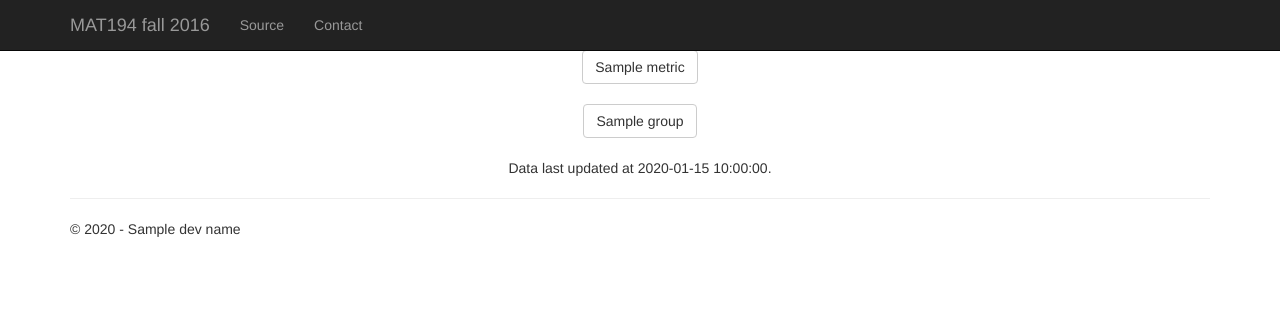
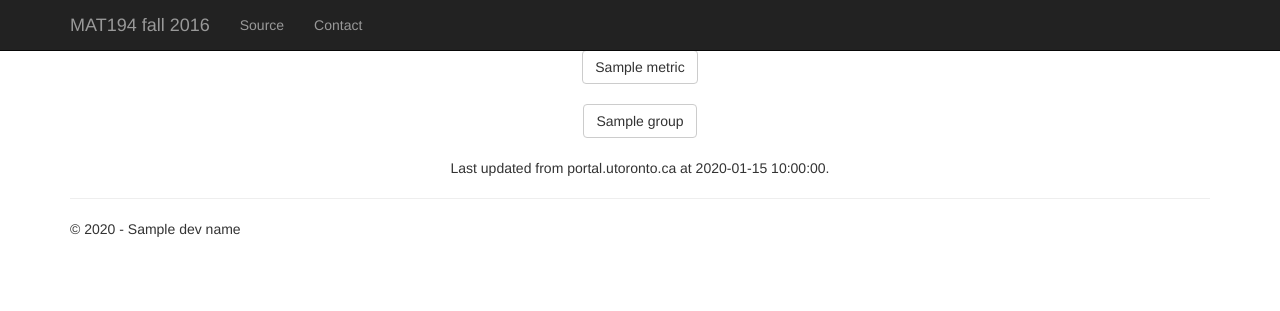
Before and after one commit to yumichael/BlackboardLearn-statsview, a Flask app: template blackboard/templates/index.html in a window 1280 px wide. Shown: the top 311 px of the page. Run offline with Flask 2, Linux system fonts and the light colour scheme; the template is opened without the code that fills it: most values are stand-ins (such as "Sample title", 1, 10 or a date in 2020); parts of the project's set-up code (start-up, migrations or seed data) failed here and were passed over; some libraries are stand-ins or nearby versions.

Commit message:
change data updated blurb

```diff
--- a/blackboard/templates/index.html
+++ b/blackboard/templates/index.html
@@ -34,7 +34,7 @@
 <br />
 <div class="text-center">
     <p>
-        Data last updated at {{ timestamp }}.
+        Last updated from portal.utoronto.ca at {{ timestamp }}.
     </p>
 </div>
 
```
